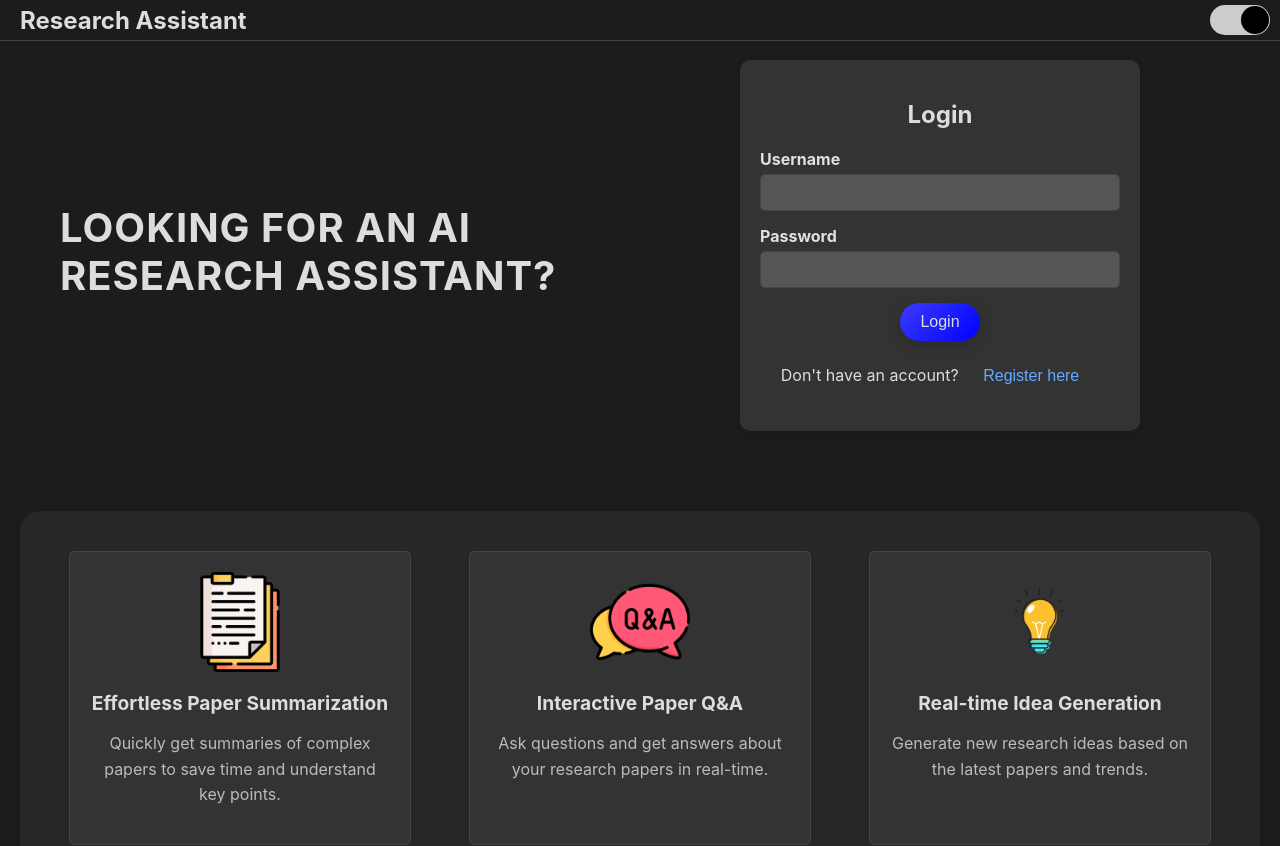
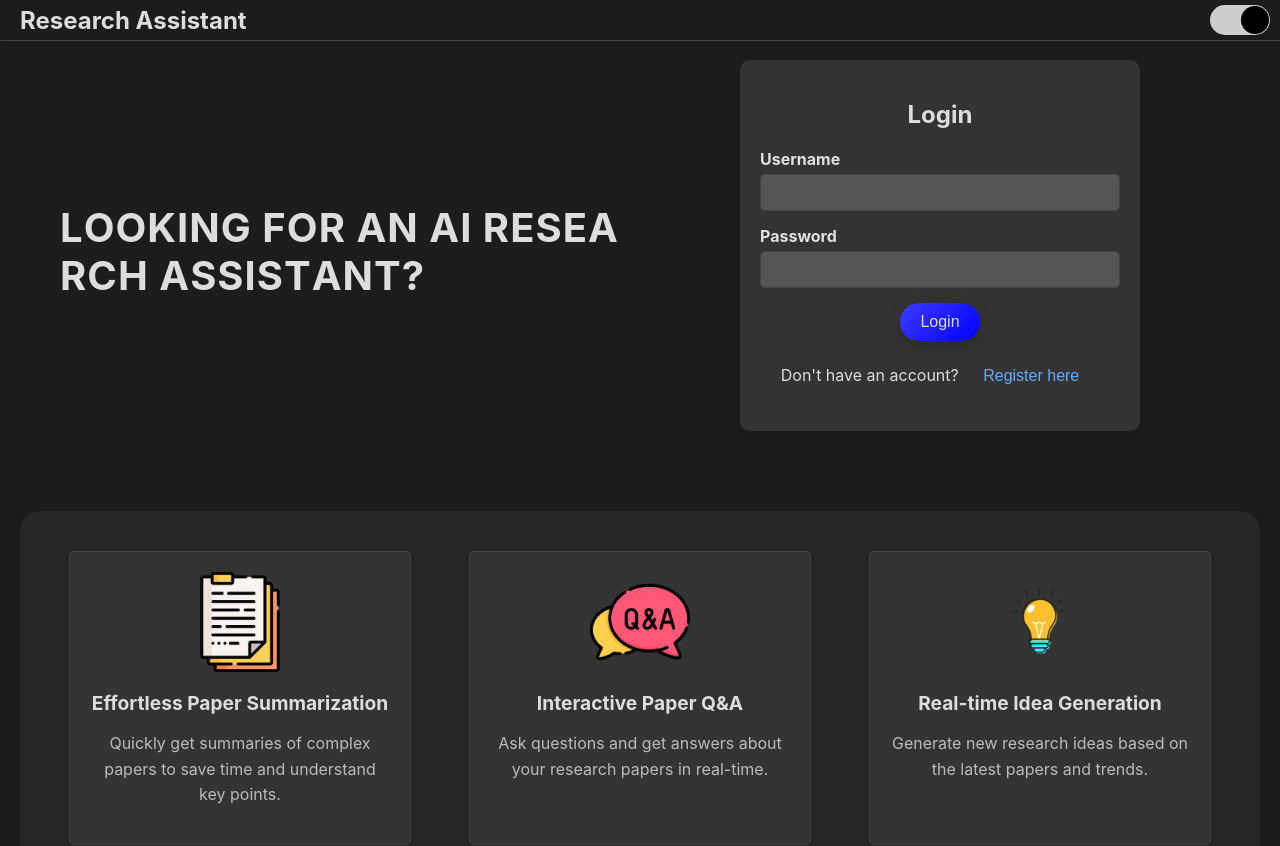
Before and after one commit to Devanoper/ResearchAsst-webapp, a React (Vite) app in the folder client/: page / in a window 1280 px wide. Shown: the top 846 px of the page. Built offline with nearby package versions, Linux system fonts and the light colour scheme.

Commit message:
add bubble text animation

```diff
--- a/client/package.json
+++ b/client/package.json
@@ -11,6 +11,7 @@
   },
   "dependencies": {
     "axios": "^1.7.2",
+    "framer-motion": "^11.2.11",
     "react": "^18.2.0",
     "react-dom": "^18.2.0",
     "react-router-dom": "^6.23.1",
--- a/client/src/App.jsx
+++ b/client/src/App.jsx
@@ -5,6 +5,7 @@ import LoginForm from './components/LoginForm';
 import RegisterForm from './components/RegisterForm';
 import FeatureCards from './components/FeatureCards';
 import { useNightMode } from './NightModeContext';
+import BubbleText from './components/BubbleText';
 
 function App() {
   const { isNightMode } = useNightMode();
@@ -12,10 +13,12 @@ function App() {
   return (
     <Router>
       <div className={`App ${isNightMode ? 'night-mode' : ''}`}>
-        <Header />
         <div className="main-content">
+          <Header />
           <div className="intro-section">
-            <h2>Looking for an AI Research Assistant?</h2>
+            <h2>
+              <BubbleText text="Looking for an AI Research Assistant?" />
+            </h2>
           </div>
           <div className="form-section">
             <Routes>
--- /dev/null
+++ b/client/src/components/Bubble.module.css
@@ -0,0 +1,32 @@
+.hoverText {
+  display: inline-block;
+  transition: transform 0.35s, opacity 0.35s, color 0.35s;
+}
+
+.hoverText:hover {
+  transform: scale(1.2);
+  color: rgb(238, 242, 255);
+  opacity: 1;
+}
+
+/* To the right */
+.hoverText:hover + .hoverText {
+  transform: scale(1.1);
+  color: rgb(199, 210, 254);
+}
+
+.hoverText:hover + .hoverText + .hoverText {
+  transform: scale(1.05);
+  opacity: 0.8;
+}
+
+/* To the left */
+.hoverText:has(+ .hoverText:hover) {
+  transform: scale(1.1);
+  color: rgb(199, 210, 254);
+}
+
+.hoverText:has(+ .hoverText + .hoverText:hover) {
+  transform: scale(1.05);
+  opacity: 0.8;
+}
--- /dev/null
+++ b/client/src/components/BubbleText.jsx
@@ -0,0 +1,24 @@
+import PropTypes from "prop-types";
+import styles from "./Bubble.module.css";
+
+const BubbleText = ({ text }) => {
+  // Split the text into an array of characters, including spaces
+  const characters = text.split("");
+
+  return (
+    <h2 className="text-center text-5xl font-thin text-indigo-300">
+      {characters.map((character, idx) => (
+        // Render each character or space inside a span with hover effect
+        <span className={styles.hoverText} key={idx}>
+          {character === " " ? "\u00A0" : character}
+        </span>
+      ))}
+    </h2>
+  );
+};
+
+BubbleText.propTypes = {
+  text: PropTypes.string.isRequired,
+};
+
+export default BubbleText;
```
Also changed, not shown: 2 other files (tests, documents, lock files or other folders).
